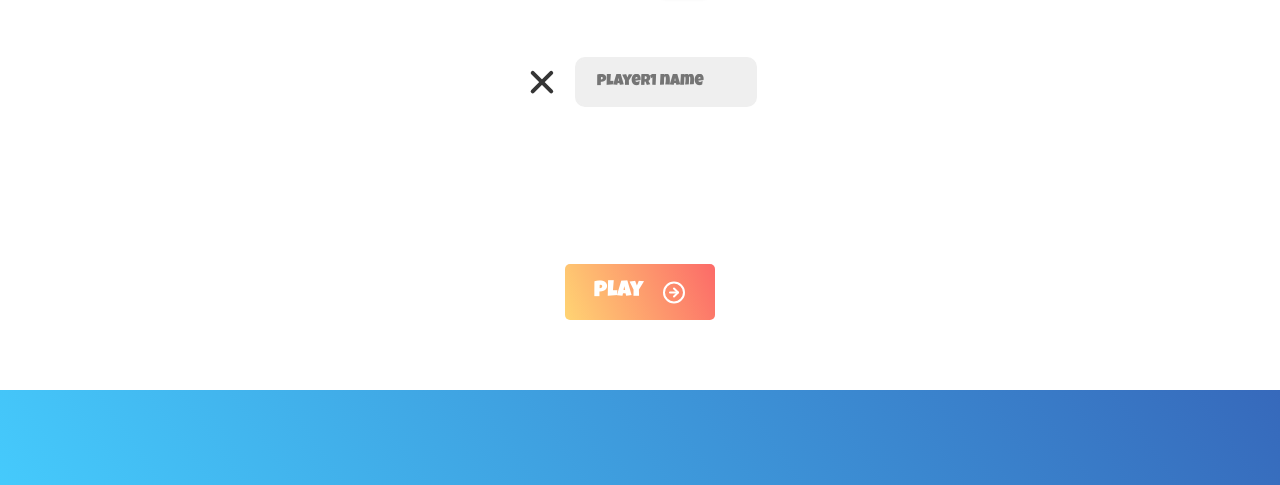
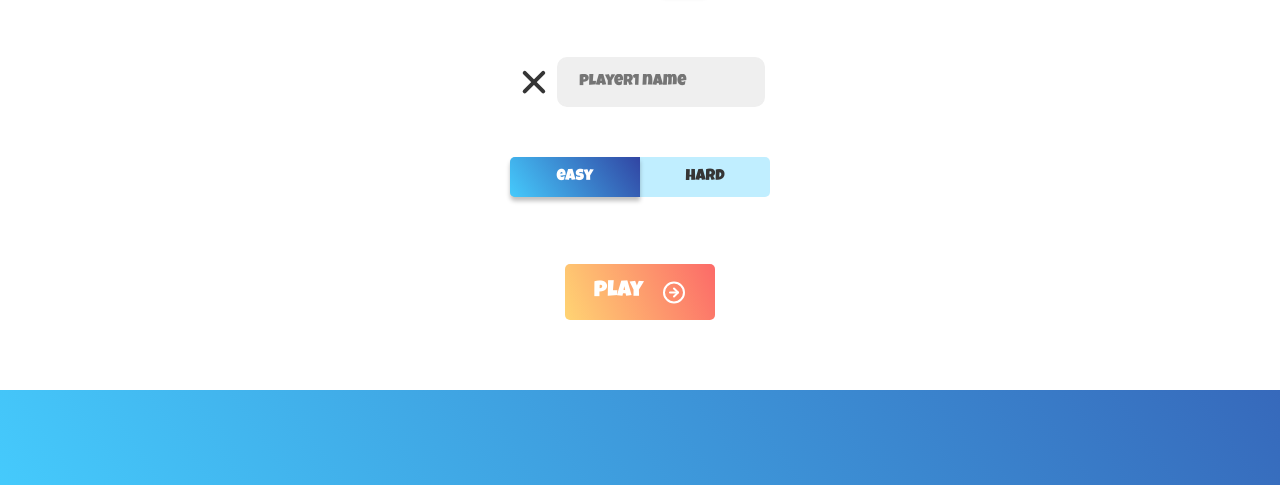
Before and after one commit to commit-isekai/Tic-Tac-Toe, a website built with webpack: page src/template.html in a window 1280 px wide. Shown: the part 315-800 px from the top of the page. Built offline with nearby package versions, Linux system fonts and the light colour scheme.

Commit message:
added difficulty options (front-end only)

```diff
--- a/src/index.js
+++ b/src/index.js
@@ -4,3 +4,9 @@ import './scss/main.scss'
 document.querySelector('.choose-player-buttons').addEventListener('click', (e) => {
     console.log(e.target.classList.toggle('active'))
 })
+
+document
+  .querySelector(".difficulties")
+  .addEventListener("click", e => {
+    console.log(e.target.classList.toggle("active"));
+  });
--- a/src/scss/home.scss
+++ b/src/scss/home.scss
@@ -41,19 +41,14 @@
             border-radius: 5px;
             transition: background 0.3s ease;
 
-            .one-player-logo,
-            .two-player-logo {
+            .logo {
                 transition: filter 0.3s ease;
             }
 
             &.active {
                 background: $in-active-orange;
 
-                .one-player-logo {
-                    filter: invert(1);
-                }
-
-                .two-player-logo {
+                .logo {
                     filter: invert(1);
                 }
 
@@ -85,7 +80,7 @@
                 pointer-events: none;
                 position: absolute;
                 height: 100%;
-                width: 45px;
+                width: 50%;
                 background: $blue-linear-background;
                 box-shadow: 0px 0px 4px rgba(0, 0, 0, 0.25);
                 z-index: 20;
@@ -104,9 +99,10 @@
             justify-content: space-evenly;
             align-items: center;
             width: 260px;
+            margin-bottom: 50px;
 
             .input {
-                width: 70%;
+                width: 80%;
                 height: 50px;
                 padding: 20px;
                 border-radius: 10px;
@@ -119,6 +115,70 @@
                     background: $white;
                     border: 2px solid $dark;
                 }
+            }
+        }
+    }
+
+    .difficulties {
+        cursor: pointer;
+        display: flex;
+        justify-content: space-between;
+        position: relative;
+        height: 40px;
+        background: $in-active-blue;
+        border-radius: 5px;
+        transition: background 0.3s ease;
+
+        .difficulty {
+            user-select: none;
+            pointer-events: none;
+            display: flex;
+            justify-content: center;
+            align-items: center;
+            position: relative;
+            color: $dark;
+            z-index: 30;
+            width: 50%;
+            transition: color 0.3s ease;
+
+            &.easy-difficulty {
+                color: $white;
+            }
+        }
+
+        .slider {
+            pointer-events: none;
+            position: absolute;
+            top: 0;
+            left: 0;
+            height: 100%;
+            width: 50%;
+            background: $blue-linear-background;
+            box-shadow: 0px 4px 4px rgba(0, 0, 0, 0.25);
+            z-index: 20;
+            border-top-left-radius: 5px;
+            border-bottom-left-radius: 5px;
+            transition: all 0.3s ease;
+        }
+
+        &.active {
+            background: $in-active-orange;
+
+            .easy-difficulty {
+                color: $dark;
+            }
+
+            .hard-difficulty {
+                color: $white;
+            }
+
+            .slider {
+                transform: translateX(100%);
+                background: $orange-linear-background;
+                border-top-left-radius: 0;
+                border-bottom-left-radius: 0;
+                border-top-right-radius: 5px;
+                border-bottom-right-radius: 5px;
             }
         }
     }
--- a/src/template.html
+++ b/src/template.html
@@ -34,9 +34,11 @@
             <img src="./images/X.svg">
             <input class="input" type="text" placeholder="player1 name">
           </div>
+
           <div class="difficulties">
-            <div class="difficulty easy-difficulty"></div>
-            <div class="difficulty hard-difficulty"></div>
+            <div class="difficulty easy-difficulty">easy</div>
+            <div class="difficulty hard-difficulty">hard</div>
+            <div class="slider"></div>
           </div>
 
           <!-- <div class="o-player">
```
